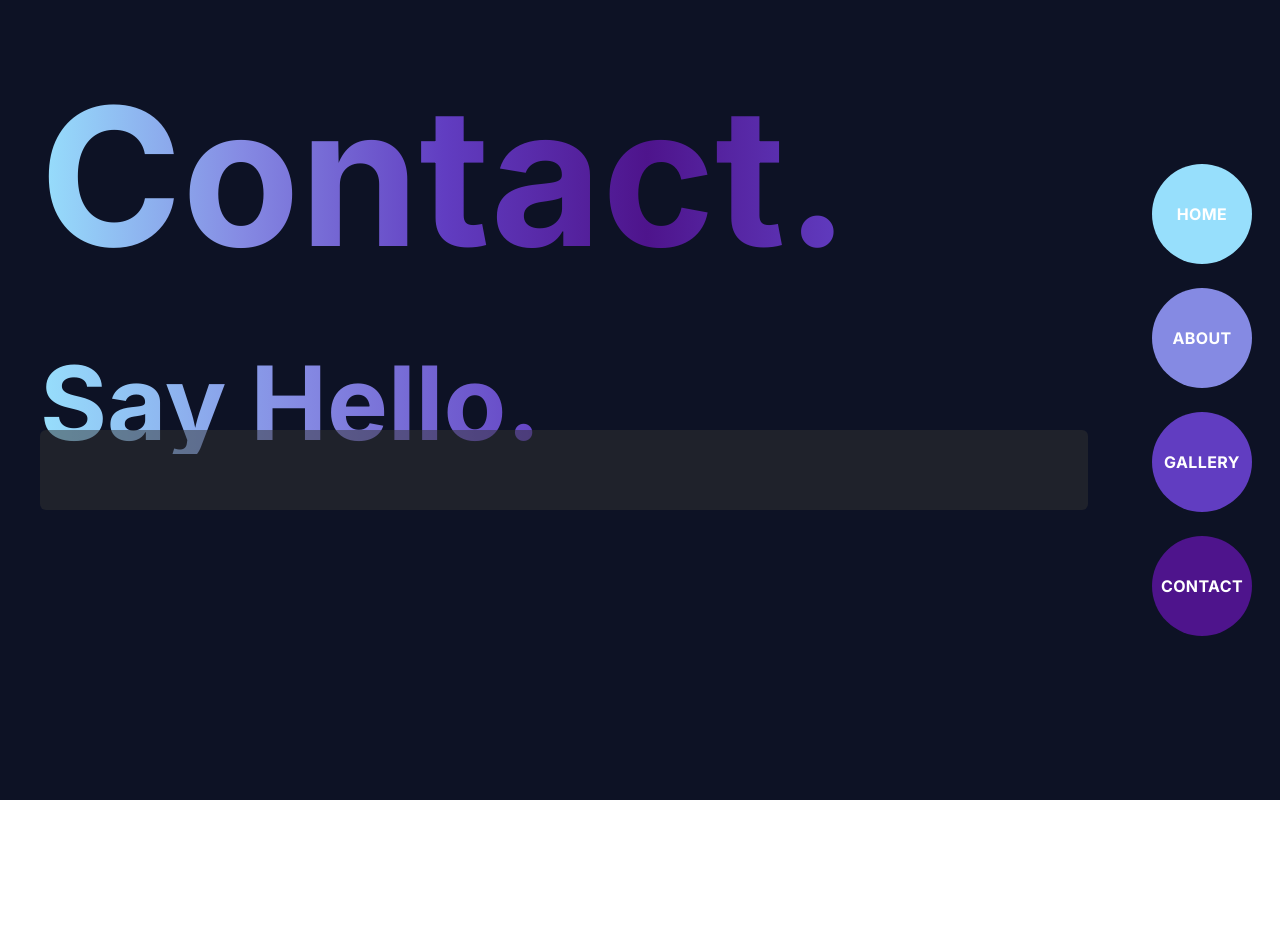
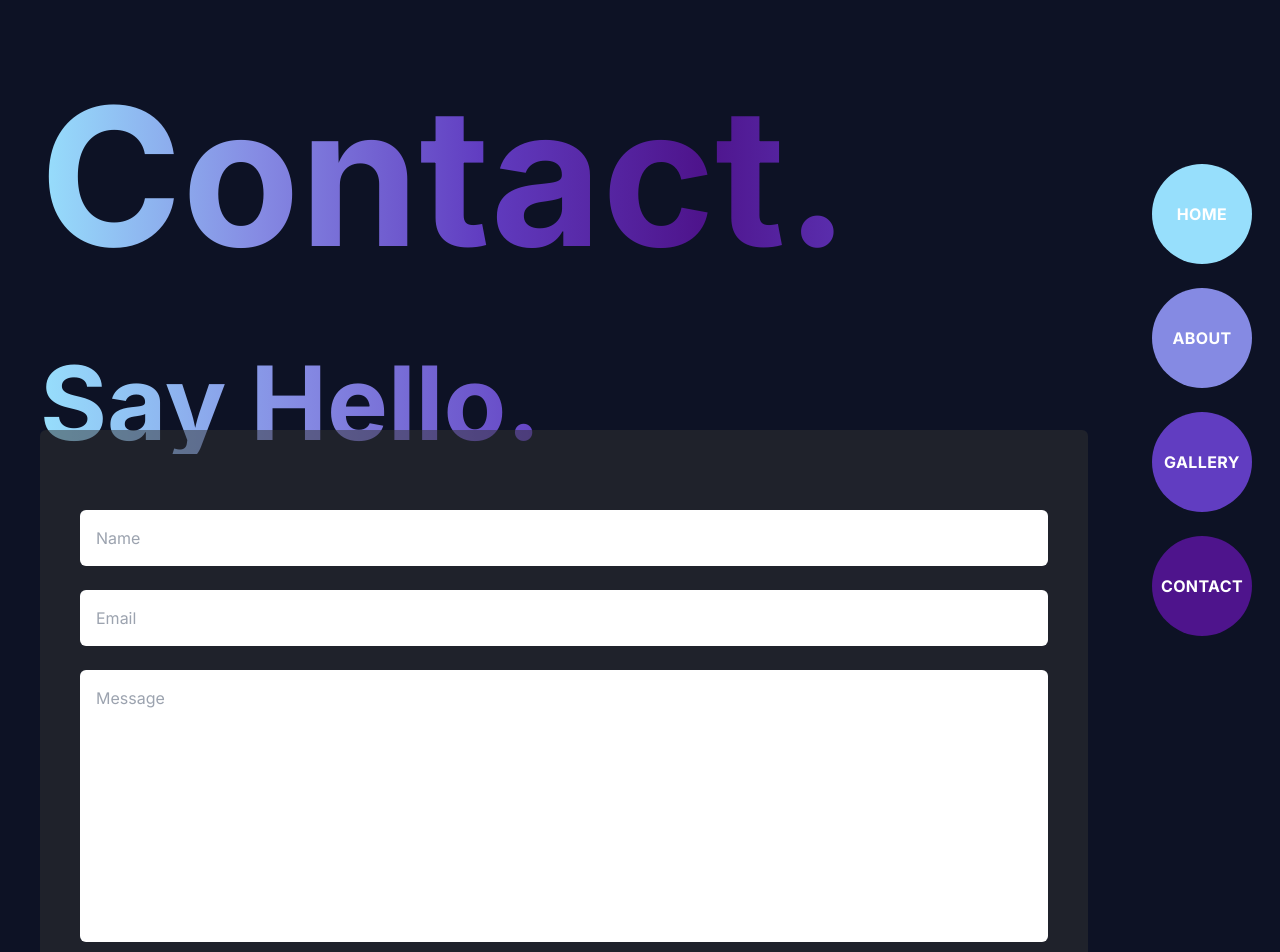
Before and after one commit to eobcre/portfolio-next13, a Next.js app: page /contact in a window 1280 px wide. Shown: the top 952 px of the page. Before the commit the page ends 800 px from the top, so only its background shows below. Built offline with nearby package versions, Linux system fonts and the light colour scheme.

Commit message:
created contact form

```diff
--- a/src/app/(routes)/contact/page.tsx
+++ b/src/app/(routes)/contact/page.tsx
@@ -12,6 +12,28 @@ const ContactPage = () => {
           Say Hello.
         </h1>
         <div className='bg-[#333333] bg-opacity-50 rounded-md -mt-3 sm:-mt-4 p-10 md:-mt-5 lg:-mt-6'>
+          <input
+            type='text'
+            id='name'
+            name='name'
+            placeholder='Name'
+            className='rounded-md outline-none mt-10 p-4 w-full'
+          />
+          <input
+            type='email'
+            id='email'
+            name='email'
+            placeholder='Email'
+            className='rounded-md outline-none mt-6 p-4 w-full'
+          />
+          <textarea
+            name=''
+            id=''
+            cols={30}
+            rows={10}
+            placeholder='Message'
+            className='rounded-md outline-none resize-none mt-6 p-4 w-full'
+          ></textarea>
         </div>
       </div>
     </div>
```
